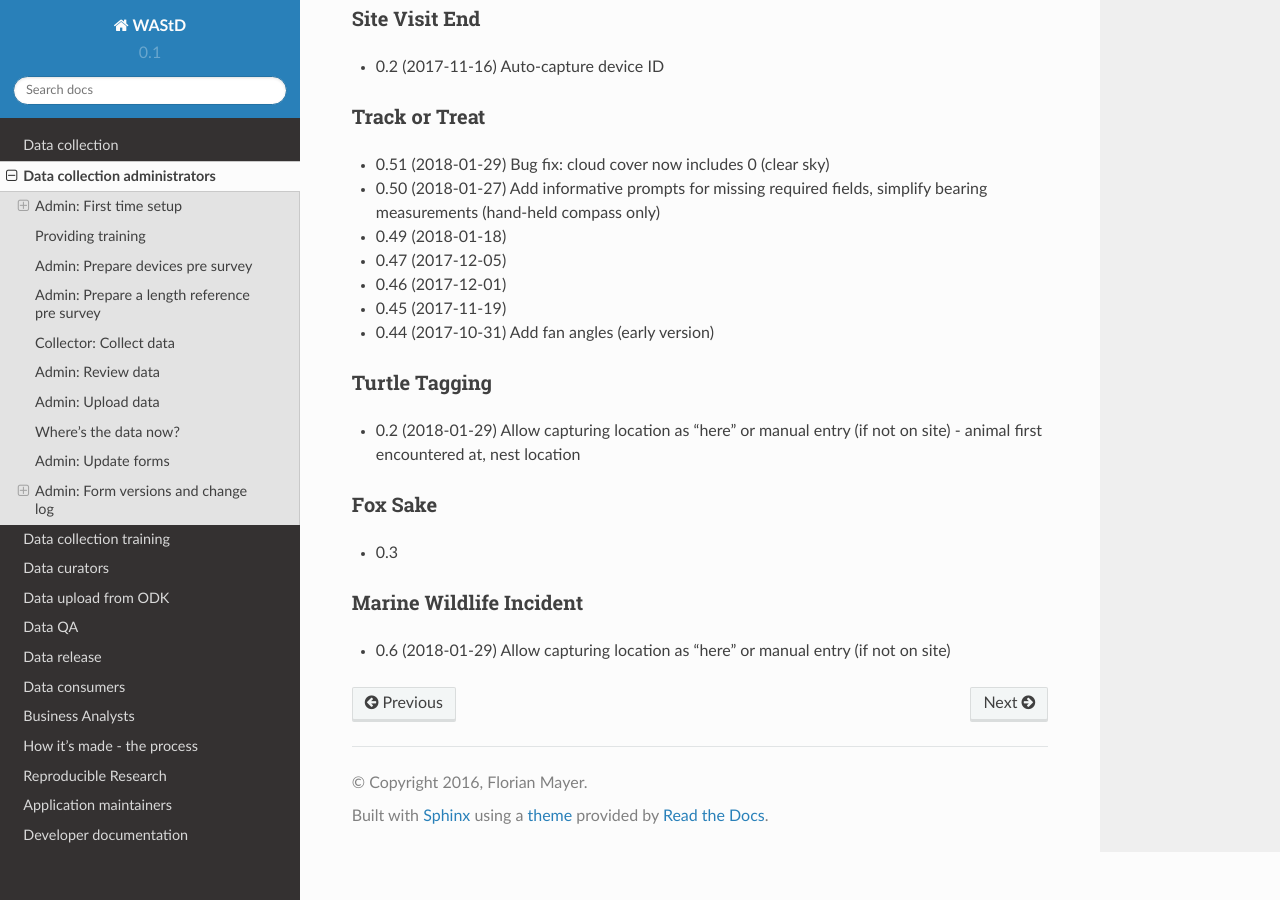
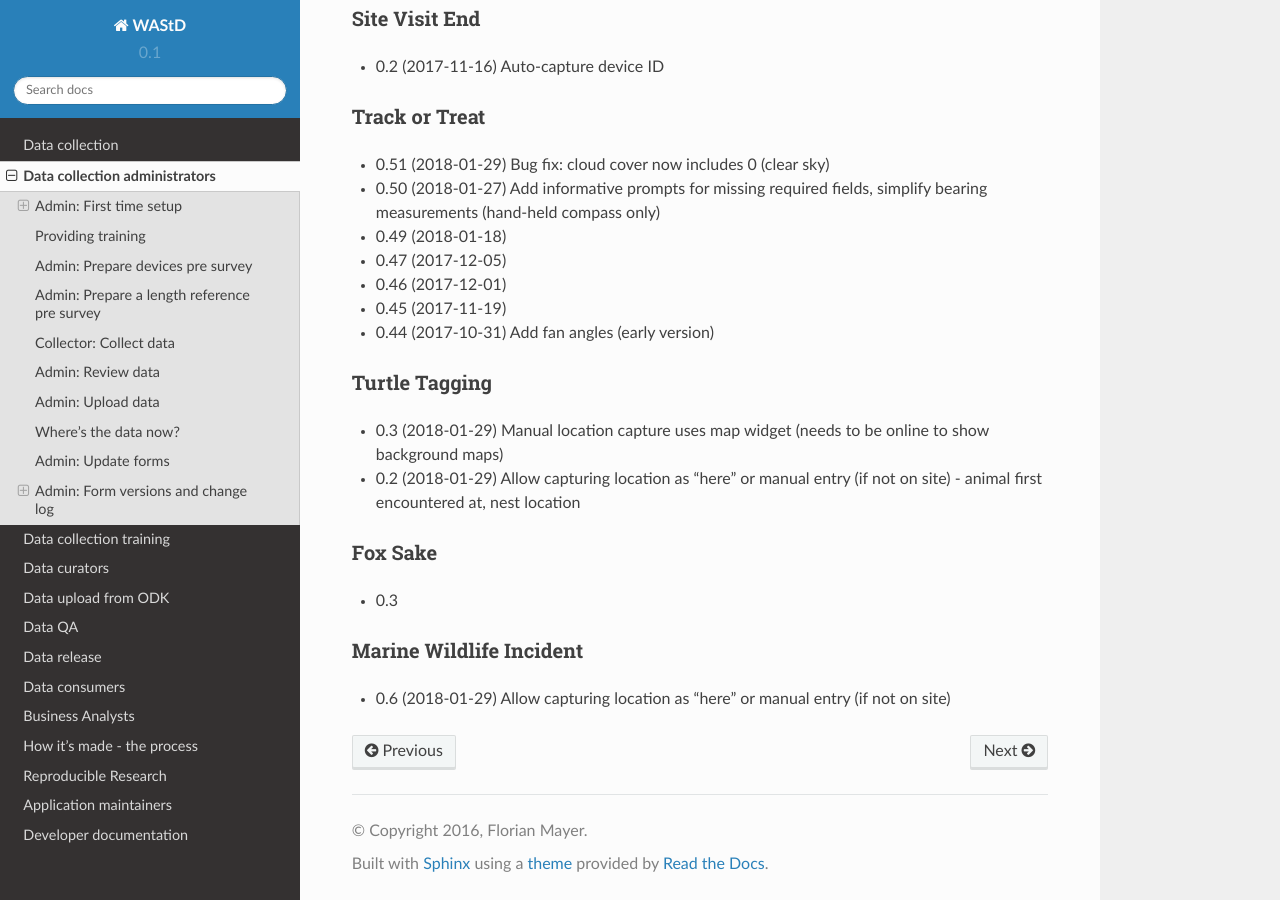
Before and after one commit to dbca-wa/wastd, a Sphinx documentation site: the page built from docs/data_collection/data_collection_admin.rst, in a window 1280 px wide and 900 px high, scrolled down 5513 px. Built offline with Sphinx 7.4.7 and the Read the Docs theme 2.0.0, drawn with Linux system fonts in a browser that asks for light colours.

```diff
--- a/docs/data_collection/data_collection_admin.rst
+++ b/docs/data_collection/data_collection_admin.rst
@@ -244,6 +244,7 @@
 
 Turtle Tagging
 --------------
+* 0.3 (2018-01-29) Manual location capture uses map widget (needs to be online to show background maps)
 * 0.2 (2018-01-29) Allow capturing location as "here" or manual entry (if not on site) - animal first encountered at, nest location
 
 
```
